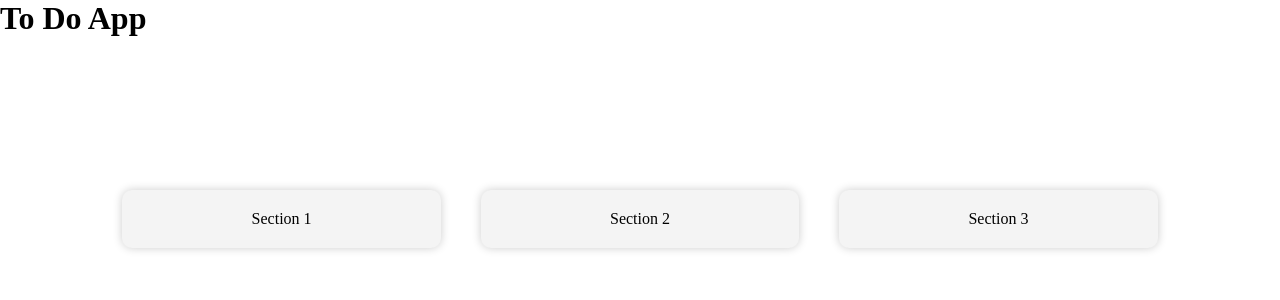
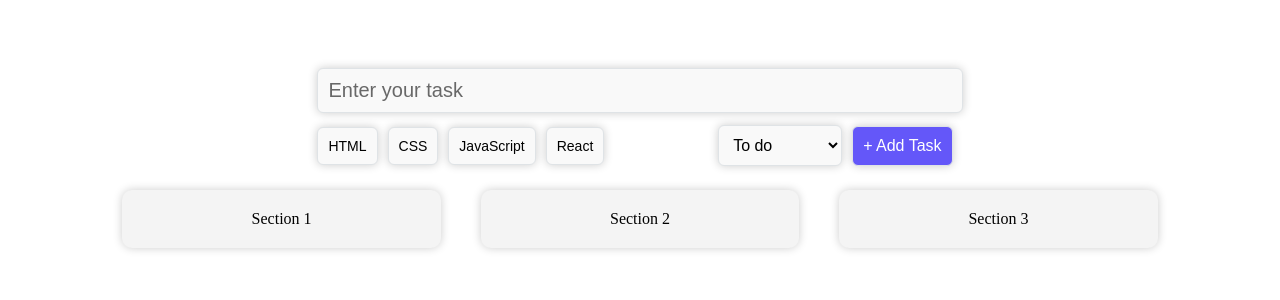
Before and after one commit to MoTaz-Y/ToDo-List, a React (Vite) app in the folder toDoApp/: page / in a window 1280 px wide. Shown: the top 300 px of the page. Built offline with nearby package versions, Linux system fonts and the light colour scheme.

Commit message:
task form finished and tag component is next

```diff
--- a/toDoApp/src/App.jsx
+++ b/toDoApp/src/App.jsx
@@ -1,10 +1,9 @@
 import "./App.css";
+import TaskForm from "./assets/components/TaskForm";
 const App = () => {
   return (
     <div className="app">
-      <header className="App-header">
-        <h1>To Do App</h1>
-      </header>
+      <TaskForm />
 
       <main className="app-main">
         <section className="task-column">Section 1</section>
--- /dev/null
+++ b/toDoApp/src/assets/components/TaskForm.jsx
@@ -0,0 +1,34 @@
+import "./taskform.css";
+const TaskForm = () => {
+  return (
+    <div>
+      <header className="app_header">
+        <form>
+          <input
+            type="text"
+            placeholder="Enter your task"
+            className="task_input"
+          ></input>
+          <div className="task_form_bottom_line">
+            <div>
+              <button className="tag">HTML</button>
+              <button className="tag">CSS</button>
+              <button className="tag">JavaScript</button>
+              <button className="tag">React</button>
+            </div>
+            <div>
+              <select name="" id="" className="task_status">
+                <option value="todo">To do</option>
+                <option value="doing">In Progress</option>
+                <option value="done">Completed</option>
+              </select>
+              <button className="task_submit">+ Add Task</button>
+            </div>
+          </div>
+        </form>
+      </header>
+    </div>
+  );
+};
+
+export default TaskForm;
--- /dev/null
+++ b/toDoApp/src/assets/components/taskform.css
@@ -0,0 +1,71 @@
+.app_header {
+  display: flex;
+  justify-content: space-evenly;
+  align-items: center;
+  padding: 20px 8%;
+  flex-direction: row;
+  border-bottom: 1ox solid #dcdcdc;
+  margin-top: 3rem;
+}
+
+.app_header form {
+  width: 60%;
+}
+
+.task_input {
+  font-size: 20px;
+  font-weight: 500;
+  background-color: #f9f9f9;
+  border: 1px solid #dfe3e6;
+  border-radius: 6px;
+  padding: 10px;
+  width: 100%;
+  margin-right: 10px;
+  box-shadow: 0 0 10px rgba(0, 0, 0, 0.2);
+  margin-bottom: 12px;
+}
+.task_input::placeholder {
+  color: #686868;
+}
+.task_form_bottom_line {
+  display: flex;
+  justify-content: space-between;
+  align-items: center;
+  width: 100%;
+}
+.tag {
+  font-size: 14px;
+  font-weight: 500;
+  background-color: #f9f9f9;
+  border: 1px solid #dfe3e6;
+  border-radius: 6px;
+  padding: 10px;
+  margin-right: 10px;
+  box-shadow: 0 0 10px rgba(0, 0, 0, 0.2);
+  margin-bottom: 12px;
+}
+
+.task_status {
+  font-size: 16px;
+  font-weight: 500;
+  background-color: #f9f9f9;
+  border: 1px solid #dfe3e6;
+  border-radius: 6px;
+  padding: 10px;
+  margin-right: 10px;
+  box-shadow: 0 0 10px rgba(0, 0, 0, 0.2);
+  margin-bottom: 12px;
+}
+.task_submit {
+  font-size: 16px;
+  font-weight: 500;
+  background-color: #6457f9;
+  border: 1px solid #dfe3e6;
+  border-radius: 6px;
+  padding: 10px;
+  margin-right: 10px;
+  box-shadow: 0 0 10px rgba(0, 0, 0, 0.2);
+  margin-bottom: 12px;
+  color: white;
+  cursor: pointer;
+}
```
